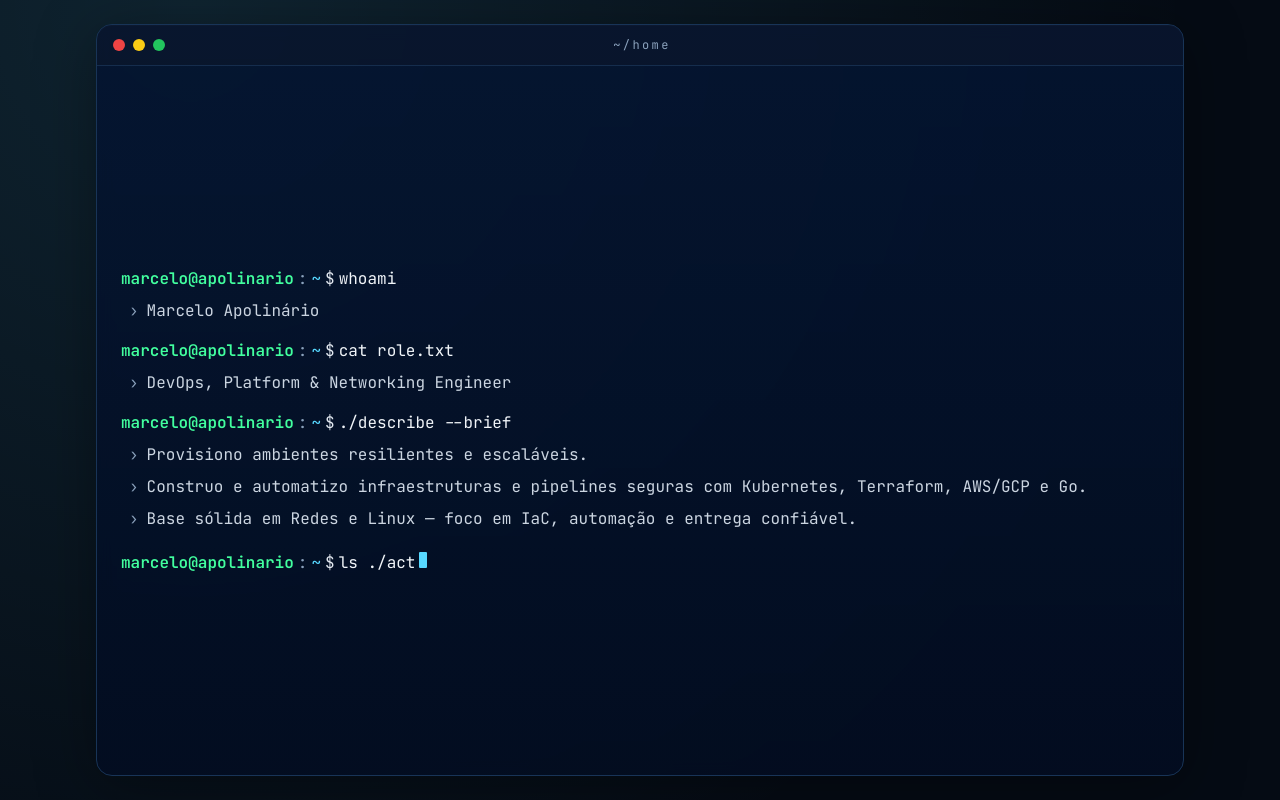
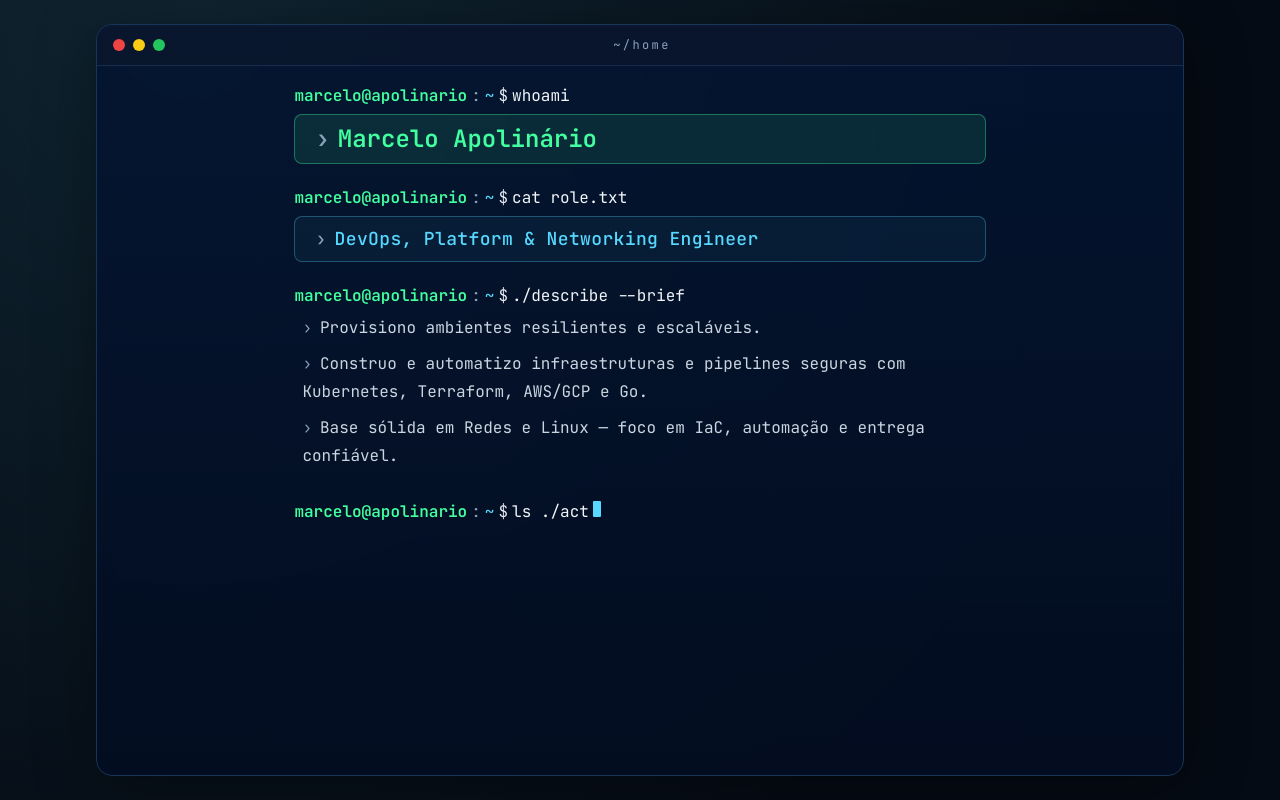
Before and after one commit to apolinario0x21/sturdy-parakeet, a Next.js app: page / in a window 1280 px wide. Shown: the top 800 px of the page. Built offline with nearby package versions, Linux system fonts and the light colour scheme.

Commit message:
Align hero container behavior with v4 desktop alignment

```diff
--- a/components/sections/Hero.tsx
+++ b/components/sections/Hero.tsx
@@ -229,8 +229,8 @@ export function Hero() {
           <div className="w-12" aria-hidden />
         </div>
 
-        <div className="h-[64svh] overflow-x-hidden overflow-y-auto px-3 py-4 text-sm leading-6 sm:h-[65vh] sm:px-6 sm:py-6 sm:text-base sm:leading-7 lg:h-auto lg:min-h-0 lg:flex-1">
-          <div className="md:flex md:min-h-full md:flex-col md:justify-center">
+        <div className="h-[58svh] overflow-x-hidden overflow-y-auto px-3 pb-4 pt-2 text-sm leading-6 sm:h-[60vh] sm:px-6 sm:pb-6 sm:pt-3 sm:text-base sm:leading-7 lg:h-auto lg:min-h-0 lg:flex-1 lg:pb-8 lg:pt-4">
+          <div className="mx-auto flex w-full max-w-[72ch] flex-col">
             {rendered.map((block, index) => {
               if (block.type === 'prompt') {
                 return (
@@ -241,10 +241,23 @@ export function Hero() {
               }
 
               if (block.type === 'output') {
+                const outputClassByStep =
+                  block.step === 1
+                    ? 'mb-5 space-y-1 rounded-lg border border-term-green/35 bg-term-green/10 px-3 py-2'
+                    : block.step === 3
+                      ? 'mb-5 space-y-1 rounded-lg border border-term-cyan/30 bg-term-cyan/5 px-3 py-2'
+                      : 'mb-6 space-y-2';
+                const lineClassByStep =
+                  block.step === 1
+                    ? 'pl-2 text-lg font-semibold text-term-green sm:text-2xl'
+                    : block.step === 3
+                      ? 'pl-2 text-sm font-medium tracking-[0.02em] text-term-cyan sm:text-lg'
+                      : 'pl-2 text-slate-300';
+
                 return (
-                  <div key={index} className="mb-3 space-y-1">
+                  <div key={index} className={outputClassByStep}>
                     {block.lines.map((line, lineIndex) => (
-                      <p key={lineIndex} className="pl-2 text-slate-300">
+                      <p key={lineIndex} className={lineClassByStep}>
                         <span className="mr-2 text-term-mute">›</span>
                         {line}
                       </p>
@@ -254,8 +267,8 @@ export function Hero() {
               }
 
               return (
-                <div key={index} className="mb-2">
-                  <p className="mb-3 text-xs uppercase tracking-[0.16em] text-term-mute">› 2 items found</p>
+                <div key={index} className="mb-2 mt-2">
+                  <p className="mb-4 text-xs uppercase tracking-[0.16em] text-term-mute">› 2 items found</p>
                   <div className="flex flex-wrap gap-3">
                     <CtaButton label={block.lines[0]} href="#projetos" primary />
                     <CtaButton label={block.lines[1]} href="#artigos" />
```
